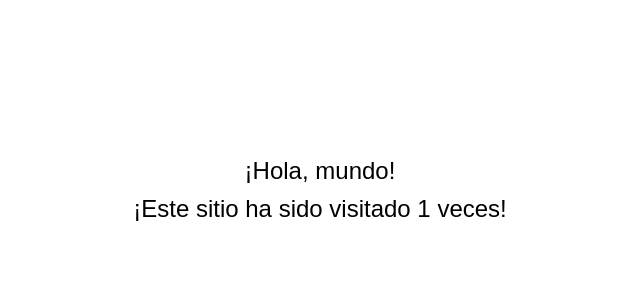
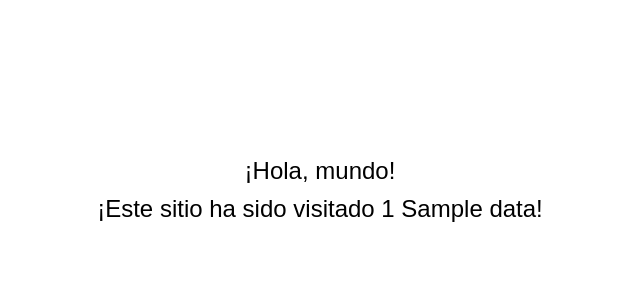
Before and after one commit to OliverosCarlos/basic-flask-api, a Flask app: template templates/home.html in a window 1280 px wide. Shown: the part 210-510 px from the top of the page, without its empty margins (320-960 px from the left). Run offline with Flask 3, Linux system fonts and the light colour scheme; the template is opened without the code that fills it: most values are stand-ins (such as "Sample title", 1, 10 or a date in 2020).

Commit message:
Action on master

```diff
--- a/app.py
+++ b/app.py
@@ -24,7 +24,8 @@ def hello():
     redis_cli.incr('counter')
 
     data = {
-        'count': redis_cli.get('counter')
+        'count': redis_cli.get('counter'),
+        'label': 'vez' if redis_cli.get('counter') == "1" else 'veces'
     }
 
     return render_template('home.html', data=data)
--- a/templates/home.html
+++ b/templates/home.html
@@ -29,7 +29,7 @@
 <body>
     <div class="messages">
         <div class="message">¡Hola, mundo!</div>
-        <div class="message">¡Este sitio ha sido visitado {{data.count}} veces!</div>
+        <div class="message">¡Este sitio ha sido visitado {{data.count}} {{data.label}}!</div>
     </div>
 </body>
 
```
Also changed, not shown: .github/workflows/build-docker.yaml.
